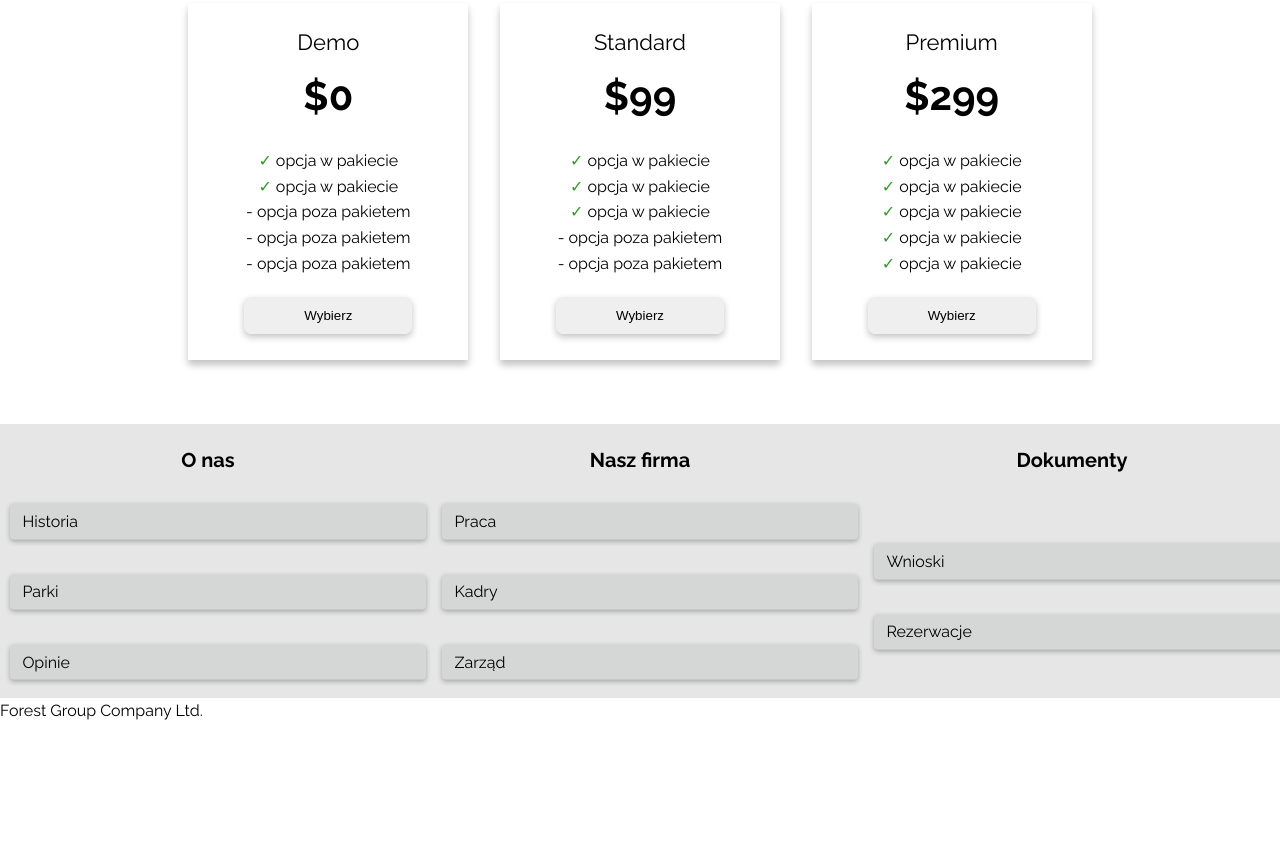
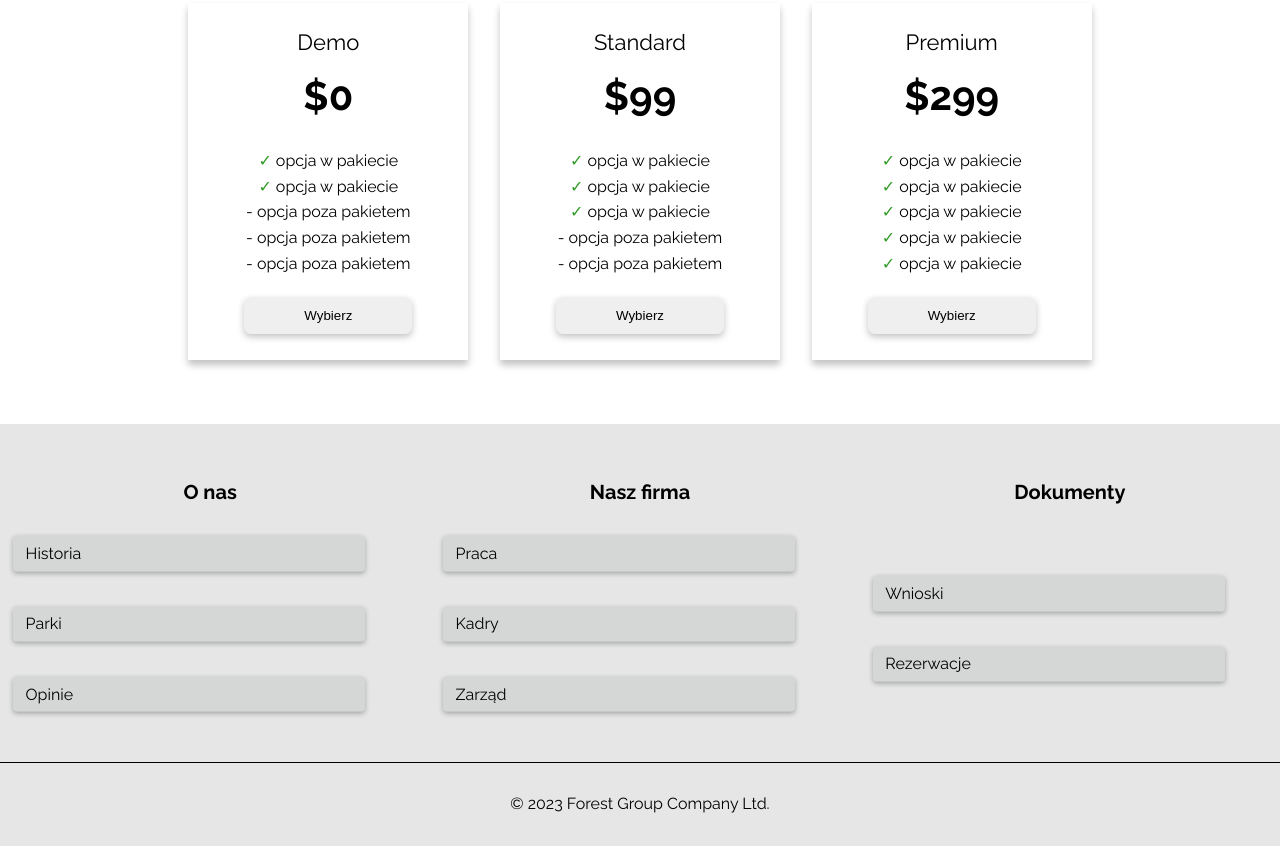
Before and after one commit to sporthq/forest, a plain HTML site: page index.html in a window 1280 px wide. Shown: the part 1706-2552 px from the top of the page. Before the commit the page ends 2429 px from the top, so only its background shows below. Drawn offline with nearby package versions, Linux system fonts and the light colour scheme.

Commit message:
add func getCurYear and corrected details

```diff
--- a/index.html
+++ b/index.html
@@ -41,7 +41,7 @@
                 <a href="#" class="nav-mobile--item">Home</a>
                 <a href="#about" class="nav-mobile--item">O nas</a>
                 <a href="#offert" class="nav-mobile--item">Oferta</a>
-                <a href="#" class="nav-mobile--item">Kontakt</a>
+                <a href="#contact" class="nav-mobile--item">Kontakt</a>
             </div>
 
 
@@ -157,7 +157,7 @@
         </section>
     </div>
 
-    <section class="info">
+    <section class="info" id="contact">
         <div class="wrapper ">
             <div class="info__box-logo">
                 <svg class="info__logo--svg">
@@ -188,7 +188,7 @@
 
     </section>
     <footer class="footer">
-        <span class="footer__year"></span><p class="footer__text">Forest Group Company Ltd.</p>
+        &copy; <span class="footer__year"></span> <p class="footer__text">Forest Group Company Ltd.</p>
     </footer>
     <script src="./js/script.js"></script>
 </body>
--- a/js/script.js
+++ b/js/script.js
@@ -3,7 +3,13 @@ const navMobile = document.querySelector('.nav-mobile');
 const navItems = document.querySelectorAll('.nav-mobile--item');
 const navLogo = document.querySelector('.nav-mobile__logo--icon');
 const shadow = document.querySelector('.header__shadow');
+const currentYear = document.querySelector('.footer__year');
 
+const getCurYear = function () {
+	const data = new Date().getFullYear()
+
+	currentYear.textContent = data
+};
 
 const showMobile = function () {
 	burgerBtn.classList.contains('is-active')
@@ -44,3 +50,5 @@ window.addEventListener('scroll', function () {
 		shadow.style.backgroundColor = 'rgba(0, 0, 0, 0.35)';
 	}
 });
+
+getCurYear();
--- a/sass/_medium.scss
+++ b/sass/_medium.scss
@@ -102,7 +102,7 @@
 		}
 	}
 	.offert {
-		&__card-box{
+		&__card-box {
 			display: flex;
 			flex-direction: row;
 			justify-content: center;
@@ -115,4 +115,11 @@
 			font-size: 2.6rem;
 		}
 	}
+
+	// footer
+
+	// footer
+	.footer {
+		padding: 1.8em;
+	}
 }
--- a/sass/style.scss
+++ b/sass/style.scss
@@ -218,7 +218,7 @@
 
 	&__text {
 		padding: 1em 2em;
-		font-size: 1.8rem;
+		font-size: 2rem;
 		color: $white;
 		border: 1px solid currentColor;
 		z-index: 11;
@@ -253,7 +253,7 @@
 	&__card {
 		text-align: center;
 		margin-bottom: 2em;
-		padding: 0em 2em;
+		padding: 0em 4em;
 		box-shadow: rgba(0, 0, 0, 0.24) 0px 5px 7px;
 		&-title {
 			padding: 1em 0 0.2em;
@@ -294,6 +294,7 @@
 }
 // info
 .info {
+	padding: 2em .2em;
 	margin-top: 3em;
 	background-color: $silver;
 	display: flex;
@@ -325,6 +326,7 @@
 			}
 		}
 		&-item {
+
 			position: relative;
 			display: flex;
 
@@ -342,14 +344,26 @@
 				transform: translateY(50%);
 				height: 50%;
 				margin: 0;
-				width: 100%;
+				width: 85%;
 				background-color: rgba(147, 151, 149, 0.2);
 				box-shadow: 0 2px 5px rgba(0, 20, 5, 0.3);
 				border-radius: 4px;
 				z-index: -1;
 				// text-align: center;
 			}
+
 		}
+	}
+}
+
+// footer
+.footer {
+	text-align: center;
+	border-top: 1px solid #000;
+	padding: 1em;
+	background-color: $silver;
+	&__text {
+		display: inline;
 	}
 }
 
```
Also changed, not shown: css/style.css, 1 other file.
